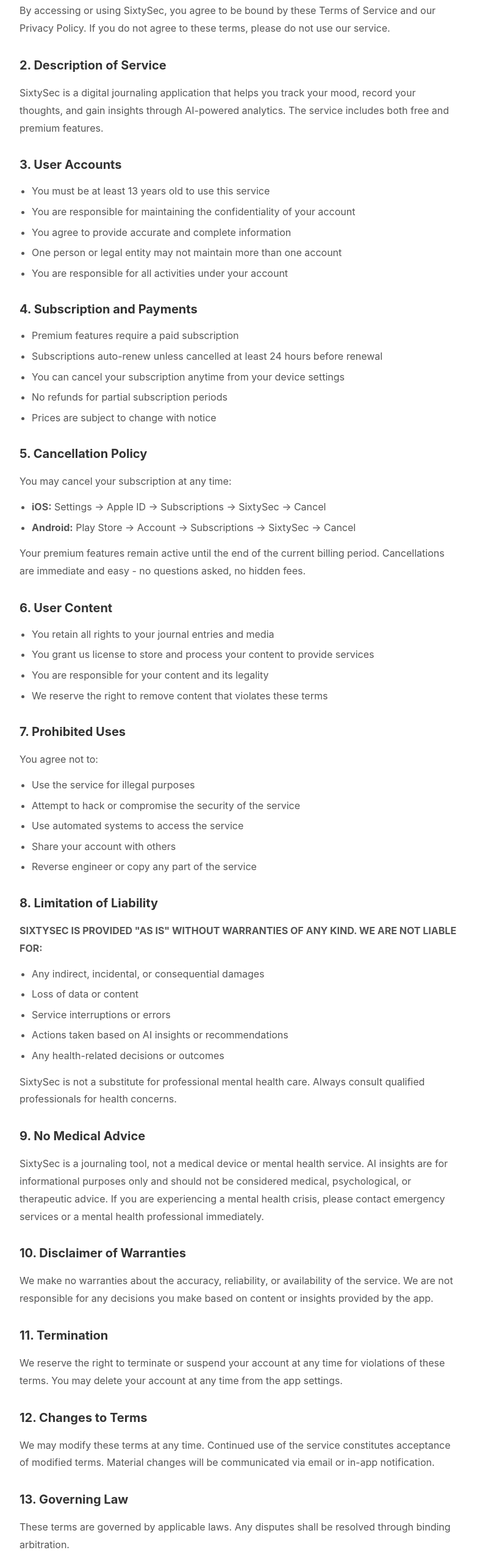
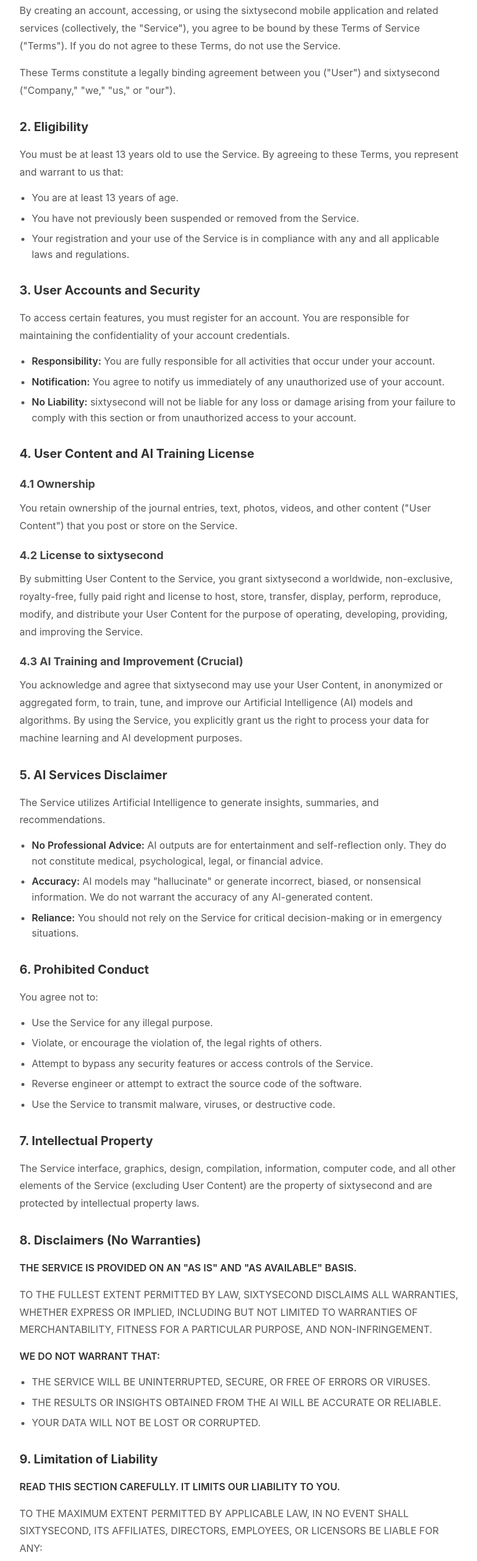
Before and after one commit to Levis3000/rork-emotenote-legal, a website: page terms-of-service.html in a window 1280 px wide. Shown: the part 220-2780 px from the top of the page at 61% size, without its empty margins (248-1030 px from the left). Drawn offline with Linux system fonts and the light colour scheme.

Commit message:
Update Terms of Service: replace SixtySec with sixtysecond and update content

```diff
--- a/terms-of-service.html
+++ b/terms-of-service.html
@@ -3,7 +3,7 @@
 <head>
     <meta charset="UTF-8">
     <meta name="viewport" content="width=device-width, initial-scale=1.0">
-    <title>Terms of Service - SixtySec</title>
+    <title>Terms of Service - sixtysecond</title>
     <style>
         * {
             margin: 0;
@@ -42,6 +42,12 @@
             margin-bottom: 15px;
             font-size: 20px;
         }
+        h3 {
+            color: #444;
+            margin-top: 20px;
+            margin-bottom: 10px;
+            font-size: 18px;
+        }
         p {
             margin-bottom: 15px;
             color: #555;
@@ -54,6 +60,10 @@
         li {
             margin-bottom: 8px;
             color: #555;
+        }
+        strong {
+            color: #333;
+            font-weight: 600;
         }
         .disclaimer {
             margin-top: 40px;
@@ -78,127 +88,134 @@
 </head>
 <body>
     <div class="container">
-        <h1>Terms of Service</h1>
-        <p class="updated">Last updated: January 2025</p>
+        <h1>Terms of Service for sixtysecond</h1>
+        <p class="updated">Last Updated: January 2025</p>
 
         <h2>1. Acceptance of Terms</h2>
         <p>
-            By accessing or using SixtySec, you agree to be bound by these Terms of Service and
-            our Privacy Policy. If you do not agree to these terms, please do not use our service.
+            By creating an account, accessing, or using the sixtysecond mobile application and related services (collectively, the "Service"), you agree to be bound by these Terms of Service ("Terms"). If you do not agree to these Terms, do not use the Service.
+        </p>
+        <p>
+            These Terms constitute a legally binding agreement between you ("User") and sixtysecond ("Company," "we," "us," or "our").
         </p>
 
-        <h2>2. Description of Service</h2>
+        <h2>2. Eligibility</h2>
+        <p>You must be at least 13 years old to use the Service. By agreeing to these Terms, you represent and warrant to us that:</p>
+        <ul>
+            <li>You are at least 13 years of age.</li>
+            <li>You have not previously been suspended or removed from the Service.</li>
+            <li>Your registration and your use of the Service is in compliance with any and all applicable laws and regulations.</li>
+        </ul>
+
+        <h2>3. User Accounts and Security</h2>
+        <p>To access certain features, you must register for an account. You are responsible for maintaining the confidentiality of your account credentials.</p>
+        <ul>
+            <li><strong>Responsibility:</strong> You are fully responsible for all activities that occur under your account.</li>
+            <li><strong>Notification:</strong> You agree to notify us immediately of any unauthorized use of your account.</li>
+            <li><strong>No Liability:</strong> sixtysecond will not be liable for any loss or damage arising from your failure to comply with this section or from unauthorized access to your account.</li>
+        </ul>
+
+        <h2>4. User Content and AI Training License</h2>
+        <h3>4.1 Ownership</h3>
         <p>
-            SixtySec is a digital journaling application that helps you track your mood, record
-            your thoughts, and gain insights through AI-powered analytics. The service includes
-            both free and premium features.
+            You retain ownership of the journal entries, text, photos, videos, and other content ("User Content") that you post or store on the Service.
+        </p>
+        <h3>4.2 License to sixtysecond</h3>
+        <p>
+            By submitting User Content to the Service, you grant sixtysecond a worldwide, non-exclusive, royalty-free, fully paid right and license to host, store, transfer, display, perform, reproduce, modify, and distribute your User Content for the purpose of operating, developing, providing, and improving the Service.
+        </p>
+        <h3>4.3 AI Training and Improvement (Crucial)</h3>
+        <p>
+            You acknowledge and agree that sixtysecond may use your User Content, in anonymized or aggregated form, to train, tune, and improve our Artificial Intelligence (AI) models and algorithms. By using the Service, you explicitly grant us the right to process your data for machine learning and AI development purposes.
         </p>
 
-        <h2>3. User Accounts</h2>
+        <h2>5. AI Services Disclaimer</h2>
+        <p>The Service utilizes Artificial Intelligence to generate insights, summaries, and recommendations.</p>
         <ul>
-            <li>You must be at least 13 years old to use this service</li>
-            <li>You are responsible for maintaining the confidentiality of your account</li>
-            <li>You agree to provide accurate and complete information</li>
-            <li>One person or legal entity may not maintain more than one account</li>
-            <li>You are responsible for all activities under your account</li>
+            <li><strong>No Professional Advice:</strong> AI outputs are for entertainment and self-reflection only. They do not constitute medical, psychological, legal, or financial advice.</li>
+            <li><strong>Accuracy:</strong> AI models may "hallucinate" or generate incorrect, biased, or nonsensical information. We do not warrant the accuracy of any AI-generated content.</li>
+            <li><strong>Reliance:</strong> You should not rely on the Service for critical decision-making or in emergency situations.</li>
         </ul>
 
-        <h2>4. Subscription and Payments</h2>
+        <h2>6. Prohibited Conduct</h2>
+        <p>You agree not to:</p>
         <ul>
-            <li>Premium features require a paid subscription</li>
-            <li>Subscriptions auto-renew unless cancelled at least 24 hours before renewal</li>
-            <li>You can cancel your subscription anytime from your device settings</li>
-            <li>No refunds for partial subscription periods</li>
-            <li>Prices are subject to change with notice</li>
+            <li>Use the Service for any illegal purpose.</li>
+            <li>Violate, or encourage the violation of, the legal rights of others.</li>
+            <li>Attempt to bypass any security features or access controls of the Service.</li>
+            <li>Reverse engineer or attempt to extract the source code of the software.</li>
+            <li>Use the Service to transmit malware, viruses, or destructive code.</li>
         </ul>
 
-        <h2>5. Cancellation Policy</h2>
-        <p>You may cancel your subscription at any time:</p>
+        <h2>7. Intellectual Property</h2>
+        <p>
+            The Service interface, graphics, design, compilation, information, computer code, and all other elements of the Service (excluding User Content) are the property of sixtysecond and are protected by intellectual property laws.
+        </p>
+
+        <h2>8. Disclaimers (No Warranties)</h2>
+        <p><strong>THE SERVICE IS PROVIDED ON AN "AS IS" AND "AS AVAILABLE" BASIS.</strong></p>
+        <p>
+            TO THE FULLEST EXTENT PERMITTED BY LAW, SIXTYSECOND DISCLAIMS ALL WARRANTIES, WHETHER EXPRESS OR IMPLIED, INCLUDING BUT NOT LIMITED TO WARRANTIES OF MERCHANTABILITY, FITNESS FOR A PARTICULAR PURPOSE, AND NON-INFRINGEMENT.
+        </p>
+        <p><strong>WE DO NOT WARRANT THAT:</strong></p>
         <ul>
-            <li><strong>iOS:</strong> Settings → Apple ID → Subscriptions → SixtySec → Cancel</li>
-            <li><strong>Android:</strong> Play Store → Account → Subscriptions → SixtySec → Cancel</li>
+            <li>THE SERVICE WILL BE UNINTERRUPTED, SECURE, OR FREE OF ERRORS OR VIRUSES.</li>
+            <li>THE RESULTS OR INSIGHTS OBTAINED FROM THE AI WILL BE ACCURATE OR RELIABLE.</li>
+            <li>YOUR DATA WILL NOT BE LOST OR CORRUPTED.</li>
+        </ul>
+
+        <h2>9. Limitation of Liability</h2>
+        <p><strong>READ THIS SECTION CAREFULLY. IT LIMITS OUR LIABILITY TO YOU.</strong></p>
+        <p>
+            TO THE MAXIMUM EXTENT PERMITTED BY APPLICABLE LAW, IN NO EVENT SHALL SIXTYSECOND, ITS AFFILIATES, DIRECTORS, EMPLOYEES, OR LICENSORS BE LIABLE FOR ANY:
+        </p>
+        <ul>
+            <li>INDIRECT, PUNITIVE, INCIDENTAL, SPECIAL, CONSEQUENTIAL, OR EXEMPLARY DAMAGES.</li>
+            <li>DAMAGES FOR LOSS OF PROFITS, GOODWILL, USE, DATA, OR OTHER INTANGIBLE LOSSES.</li>
+            <li>DAMAGES RESULTING FROM HACKING, TAMPERING, OR OTHER UNAUTHORIZED ACCESS OR USE OF THE SERVICE OR YOUR ACCOUNT.</li>
+            <li>DAMAGES RESULTING FROM ERRORS, MISTAKES, OR INACCURACIES OF CONTENT (INCLUDING AI-GENERATED INSIGHTS).</li>
         </ul>
         <p>
-            Your premium features remain active until the end of the current billing period.
-            Cancellations are immediate and easy - no questions asked, no hidden fees.
+            <strong>TOTAL LIABILITY:</strong> IN NO EVENT SHALL SIXTYSECOND'S TOTAL LIABILITY TO YOU FOR ALL CLAIMS EXCEED THE AMOUNT YOU HAVE PAID US IN THE PAST SIX MONTHS, OR $100.00 USD, WHICHEVER IS GREATER.
+        </p>
+        <p>
+            THIS LIMITATION OF LIABILITY SECTION APPLIES WHETHER THE ALLEGED LIABILITY IS BASED ON CONTRACT, TORT, NEGLIGENCE, STRICT LIABILITY, OR ANY OTHER BASIS, EVEN IF WE HAVE BEEN ADVISED OF THE POSSIBILITY OF SUCH DAMAGE.
         </p>
 
-        <h2>6. User Content</h2>
+        <h2>10. Indemnification</h2>
+        <p>
+            You agree to defend, indemnify, and hold harmless sixtysecond and its officers, directors, employees, and agents from and against any claims, liabilities, damages, losses, and expenses, including reasonable legal and accounting fees, arising out of or in any way connected with:
+        </p>
         <ul>
-            <li>You retain all rights to your journal entries and media</li>
-            <li>You grant us license to store and process your content to provide services</li>
-            <li>You are responsible for your content and its legality</li>
-            <li>We reserve the right to remove content that violates these terms</li>
+            <li>Your access to or use of the Service.</li>
+            <li>Your violation of these Terms.</li>
+            <li>Your User Content.</li>
+            <li>Your violation of any third-party right, including intellectual property or privacy rights.</li>
         </ul>
-
-        <h2>7. Prohibited Uses</h2>
-        <p>You agree not to:</p>
-        <ul>
-            <li>Use the service for illegal purposes</li>
-            <li>Attempt to hack or compromise the security of the service</li>
-            <li>Use automated systems to access the service</li>
-            <li>Share your account with others</li>
-            <li>Reverse engineer or copy any part of the service</li>
-        </ul>
-
-        <h2>8. Limitation of Liability</h2>
-        <p><strong>SIXTYSEC IS PROVIDED "AS IS" WITHOUT WARRANTIES OF ANY KIND. WE ARE NOT LIABLE FOR:</strong></p>
-        <ul>
-            <li>Any indirect, incidental, or consequential damages</li>
-            <li>Loss of data or content</li>
-            <li>Service interruptions or errors</li>
-            <li>Actions taken based on AI insights or recommendations</li>
-            <li>Any health-related decisions or outcomes</li>
-        </ul>
-        <p>
-            SixtySec is not a substitute for professional mental health care. Always consult
-            qualified professionals for health concerns.
-        </p>
-
-        <h2>9. No Medical Advice</h2>
-        <p>
-            SixtySec is a journaling tool, not a medical device or mental health service. AI
-            insights are for informational purposes only and should not be considered medical,
-            psychological, or therapeutic advice. If you are experiencing a mental health crisis,
-            please contact emergency services or a mental health professional immediately.
-        </p>
-
-        <h2>10. Disclaimer of Warranties</h2>
-        <p>
-            We make no warranties about the accuracy, reliability, or availability of the service.
-            We are not responsible for any decisions you make based on content or insights
-            provided by the app.
-        </p>
 
         <h2>11. Termination</h2>
         <p>
-            We reserve the right to terminate or suspend your account at any time for violations
-            of these terms. You may delete your account at any time from the app settings.
+            We may terminate or suspend your account and access to the Service immediately, without prior notice or liability, for any reason whatsoever, including without limitation if you breach the Terms. Upon termination, your right to use the Service will immediately cease.
         </p>
 
-        <h2>12. Changes to Terms</h2>
+        <h2>12. Governing Law</h2>
         <p>
-            We may modify these terms at any time. Continued use of the service constitutes
-            acceptance of modified terms. Material changes will be communicated via email or
-            in-app notification.
+            These Terms shall be governed by and construed in accordance with the laws of [Insert Your State/Country], without regard to its conflict of law provisions. Any disputes arising from these Terms shall be resolved in the state or federal courts located in [Insert Your Jurisdiction].
         </p>
 
-        <h2>13. Governing Law</h2>
+        <h2>13. Changes to Terms</h2>
         <p>
-            These terms are governed by applicable laws. Any disputes shall be resolved through
-            binding arbitration.
+            We reserve the right, at our sole discretion, to modify or replace these Terms at any time. We will provide notice of any material changes via email or in-app notification. By continuing to access or use our Service after those revisions become effective, you agree to be bound by the revised terms.
         </p>
 
-        <h2>14. Contact</h2>
+        <h2>14. Contact Us</h2>
         <p>
-            For questions about these terms, contact us through the Feedback section in the app
-            or via email at <a href="mailto:support@sixtysec.app">support@sixtysec.app</a>
+            If you have any questions about these Terms, please contact us at: <a href="mailto:legal@sixtysecond.app">legal@sixtysecond.app</a>
         </p>
 
         <div class="disclaimer">
             <p class="disclaimer-text">
-                By using SixtySec, you acknowledge that you have read and agree to these Terms of
-                Service.
+                By using sixtysecond, you acknowledge that you have read and agree to these Terms of Service.
             </p>
         </div>
     </div>
```
